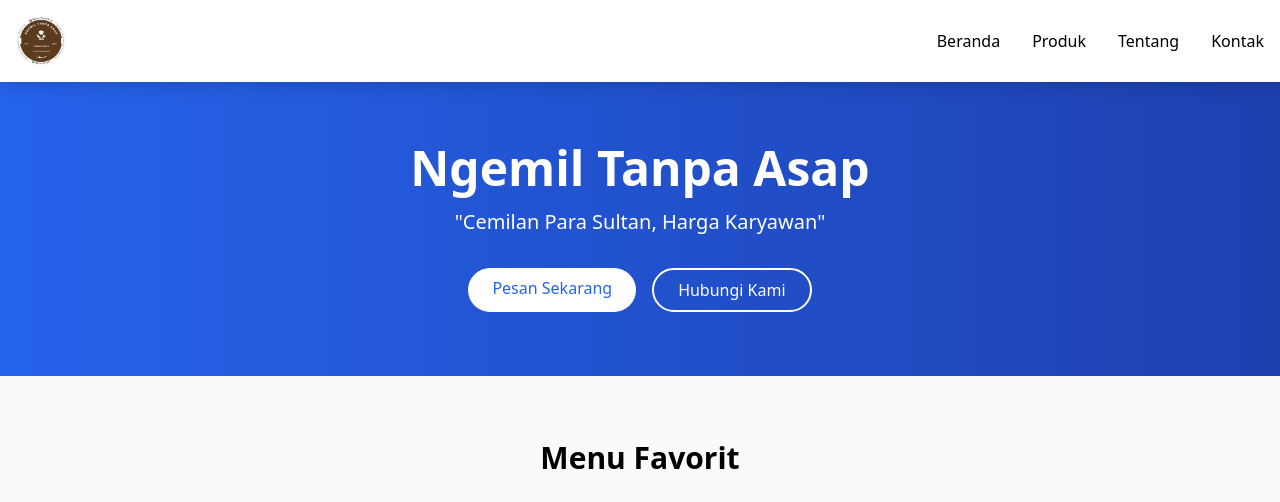
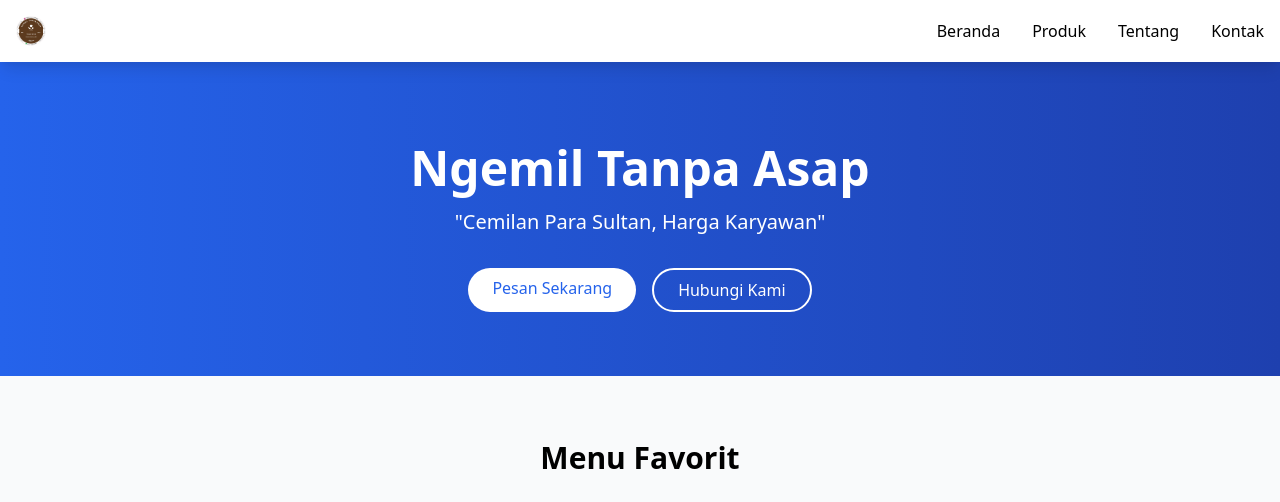
Before and after one commit to Fannn123/toko-online, a plain HTML site: page index.html in a window 1280 px wide. Shown: the top 502 px of the page. Drawn offline with nearby package versions, Linux system fonts and the light colour scheme.

Commit message:
Update index.html

```diff
--- a/index.html
+++ b/index.html
@@ -15,7 +15,7 @@
             <div class="flex justify-between items-center py-4">
                 <div class="font-bold text-xl text-blue-600">
                     <a href="logo.png">
-                        <img src="logo.png" alt="logo" style="width:50px;">
+                        <img src="logo.png" alt="logo" style="width:30px;">
                     </a>
                 </div>
                 <div class="hidden md:flex space-x-8">
```
